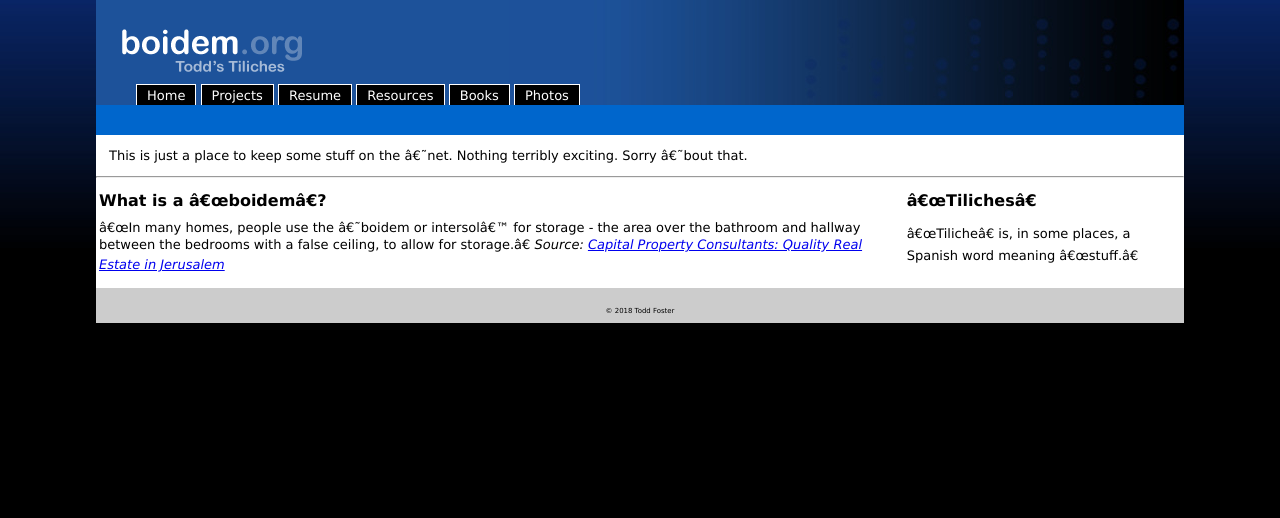
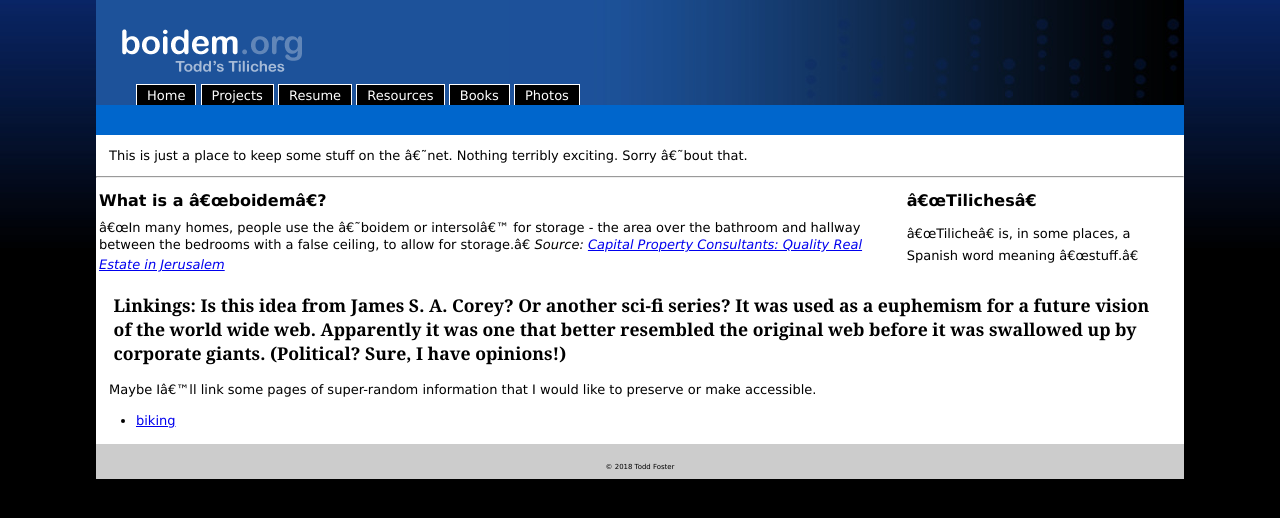
Before and after one commit to toddfoster/toddfoster.github.com, a Jekyll site: the page built from index.md, in a window 1280 px wide. Shown: the top 518 px of the page. Built offline with Jekyll 4.4.1, drawn with Linux system fonts in a browser that asks for light colours.

Commit message:
Add biking page

```diff
--- a/index.md
+++ b/index.md
@@ -8,3 +8,10 @@ layout: default
 	<p>{{ post }}</p>
   </article>
 {% endfor %}
+
+
+# Linkings: Is this idea from James S. A. Corey? Or another sci-fi series? It was used as a euphemism for a future vision of the world wide web. Apparently it was one that better resembled the original web before it was swallowed up by corporate giants. (Political? Sure, I have opinions!)
+
+Maybe I'll link some pages of super-random information that I would like to preserve or make accessible.
+
+* [biking](biking)
```
Also changed, not shown: biking.textile (added, +19 -0 lines).
